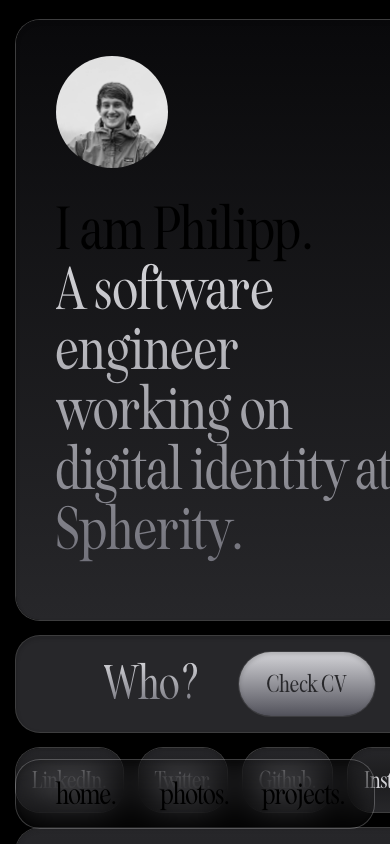
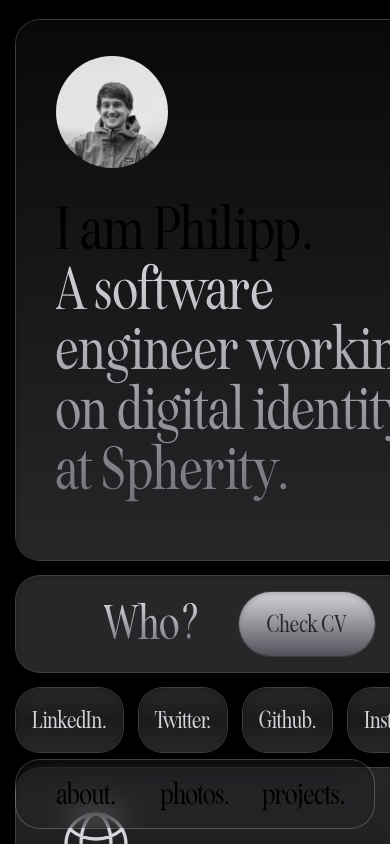
Before and after one commit to strumswell/bolte, a Next.js app: page / in a window 390 px wide. Shown: the top 844 px of the page. Built offline with nearby package versions, Linux system fonts and the light colour scheme.

Commit message:
fix: moooore padding

```diff
--- a/src/components/hero.tsx
+++ b/src/components/hero.tsx
@@ -3,7 +3,7 @@ import Image from "next/image";
 export default function Hero() {
   return (
     <div className="flex flex-col sm:flex-row gap-4 pl-4 pr-4 pb-4 sm:p-0" id="home">
-      <div className="sm:basis-3/5 bg-gradient-to-b from-zinc-950 to-zinc-800 rounded-3xl p-4 pl-10 pr-10 sm:pr-20 ring-1 ring-zinc-100/25 shadow-inner shadow-zinc-950/20">
+      <div className="sm:basis-3/5 bg-gradient-to-b from-zinc-950 to-zinc-800 rounded-3xl p-4 pl-10 pr-5 sm:pr-20 ring-1 ring-zinc-100/25 shadow-inner shadow-zinc-950/20">
         <div className="flex flex-col gap-4 mt-5 mb-10">
           <Image
             className="object-cover rounded-full h-28 w-28 grayscale"
--- a/src/components/navigation.tsx
+++ b/src/components/navigation.tsx
@@ -5,7 +5,7 @@ export default function Navigation() {
         <p>philipp bolte.</p>
         <div className="flex gap-12">
           <a className="hover:text-zinc-300" href="#home">
-            home.
+            about.
           </a>
           <a className="hover:text-zinc-300" href="#photos">
             photos.
@@ -18,7 +18,7 @@ export default function Navigation() {
       <div className="sm:hidden backdrop-blur-lg wackdrop-brightness-90 fixed z-50 max-w-screen bottom-4 right-4 left-4 p-4 rounded-3xl ring-1 ring-zinc-100/25 shadow-inner shadow-zinc-950/20">
         <div className="grid h-full grid-cols-3 text-3xl font-nostalgic font-light">
           <a className="inline-flex flex-col items-center justify-center rounded-r-full" href="#home">
-            home.
+            about.
           </a>
           <a className="inline-flex flex-col items-center justify-center rounded-r-full" href="#photos">
             photos.
```
